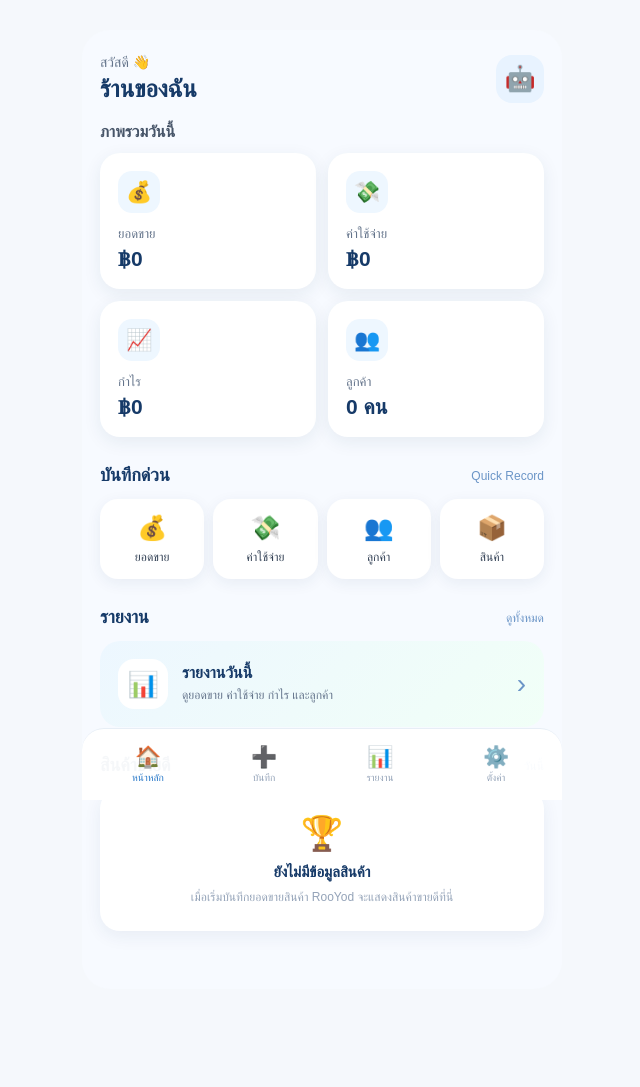
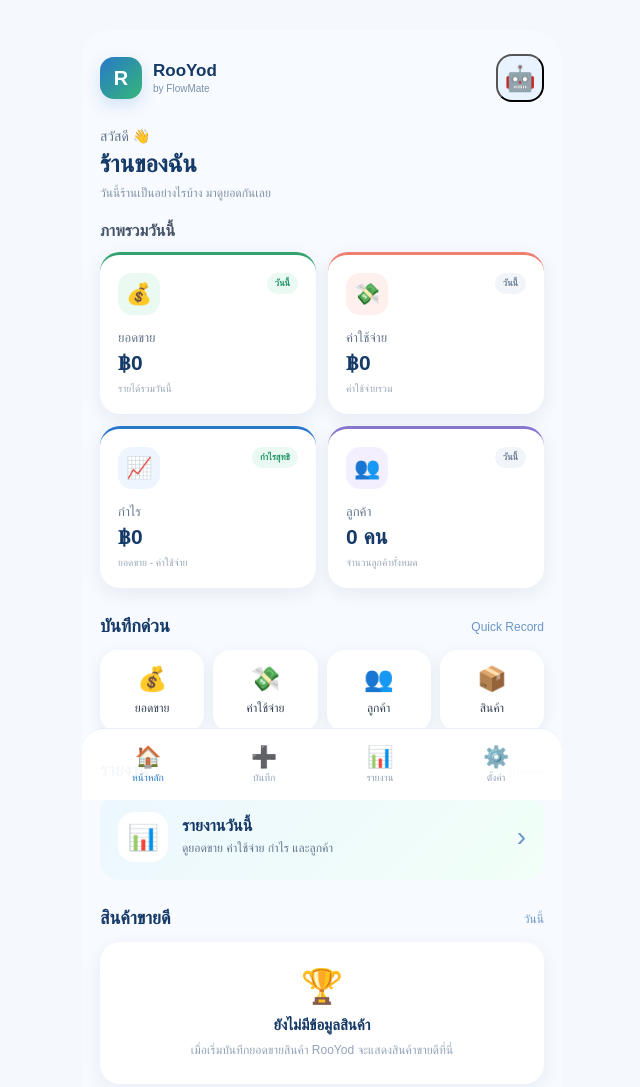
Before and after one commit to flowmate-th2026/flowmate-bot, a plain HTML site: page frontend/index.html in a window 1280 px wide. Shown: the top 1087 px of the page, without its empty margins (318-958 px from the left). Drawn offline with Linux system fonts and the light colour scheme.

Commit message:
day 26 improve RooYod dasboard v2

```diff
--- a/frontend/index.html
+++ b/frontend/index.html
@@ -21,15 +21,47 @@
     <div class="app-container">
 
         <header class="header">
-            <div>
-                <p class="greeting">สวัสดี 👋</p>
-                <h1 class="shop-name">ร้านของฉัน</h1>
-            </div>
 
-            <div class="profile-button">
-                🤖
-            </div>
-        </header>
+    <div class="brand-area">
+
+        <div class="brand-badge">
+            R
+        </div>
+
+        <div>
+            <p class="brand-name">
+                RooYod
+            </p>
+
+            <p class="brand-subtitle">
+                by FlowMate
+            </p>
+        </div>
+
+    </div>
+
+    <button class="profile-button">
+        🤖
+    </button>
+
+</header>
+
+
+<section class="welcome-section">
+
+    <p class="greeting">
+        สวัสดี 👋
+    </p>
+
+    <h1 class="shop-name">
+        ร้านของฉัน
+    </h1>
+
+    <p class="welcome-text">
+        วันนี้ร้านเป็นอย่างไรบ้าง มาดูยอดกันเลย
+    </p>
+
+</section>
 
 
         <section class="date-section">
@@ -39,43 +71,118 @@
 
         <section class="summary-grid">
 
-            <div class="summary-card">
-                <div class="card-icon">💰</div>
+            <div class="summary-card sales-card">
 
-                <div>
-                    <p class="card-label">ยอดขาย</p>
-                    <h2>฿0</h2>
+                <div class="card-top">
+
+                    <div class="card-icon">
+                        💰
+                    </div>
+
+                    <span class="card-status positive">
+                        วันนี้
+                    </span>
+
                 </div>
+
+                <p class="card-label">
+                    ยอดขาย
+                </p>
+
+                <h2>
+                    ฿0
+                </h2>
+
+                <p class="card-detail">
+                    รายได้รวมวันนี้
+                </p>
+
             </div>
 
 
-            <div class="summary-card">
-                <div class="card-icon">💸</div>
+            <div class="summary-card expense-card">
 
-                <div>
-                    <p class="card-label">ค่าใช้จ่าย</p>
-                    <h2>฿0</h2>
+                <div class="card-top">
+
+                    <div class="card-icon">
+                        💸
+                    </div>
+
+                    <span class="card-status">
+                        วันนี้
+                    </span>
+
                 </div>
+
+                <p class="card-label">
+                    ค่าใช้จ่าย
+                </p>
+
+                <h2>
+                    ฿0
+                </h2>
+
+                <p class="card-detail">
+                    ค่าใช้จ่ายรวม
+                </p>
+
             </div>
 
 
-            <div class="summary-card">
-                <div class="card-icon">📈</div>
+            <div class="summary-card profit-card">
 
-                <div>
-                    <p class="card-label">กำไร</p>
-                    <h2>฿0</h2>
+                <div class="card-top">
+
+                    <div class="card-icon">
+                        📈
+                    </div>
+
+                    <span class="card-status positive">
+                        กำไรสุทธิ
+                    </span>
+
                 </div>
+
+                <p class="card-label">
+                    กำไร
+                </p>
+
+                <h2>
+                    ฿0
+                </h2>
+
+                <p class="card-detail">
+                    ยอดขาย - ค่าใช้จ่าย
+                </p>
+
             </div>
 
+            <div class="summary-card customer-card">
 
-            <div class="summary-card">
-                <div class="card-icon">👥</div>
+                <div class="card-top">
 
-                <div>
-                    <p class="card-label">ลูกค้า</p>
-                    <h2>0 คน</h2>
+                    <div class="card-icon">
+                        👥
+                    </div>
+
+                    <span class="card-status">
+                        วันนี้
+                    </span>
+
                 </div>
+
+                <p class="card-label">
+                    ลูกค้า
+                </p>
+
+                <h2>
+                    0 คน
+                </h2>
+
+                <p class="card-detail">
+                    จำนวนลูกค้าทั้งหมด
+                </p>
+
             </div>
 
         </section>
--- a/frontend/style.css
+++ b/frontend/style.css
@@ -322,3 +322,186 @@ button {
         border-radius: 22px 22px 0 0;
     }
 }
+/* =========================
+   ROOYOD DASHBOARD V2
+========================= */
+
+.header {
+    margin-bottom: 26px;
+}
+
+.brand-area {
+    display: flex;
+    align-items: center;
+    gap: 11px;
+}
+
+.brand-badge {
+    width: 42px;
+    height: 42px;
+    border-radius: 14px;
+
+    display: flex;
+    align-items: center;
+    justify-content: center;
+
+    background: linear-gradient(
+        135deg,
+        #2878c8,
+        #35b779
+    );
+
+    color: #ffffff;
+    font-size: 20px;
+    font-weight: 800;
+
+    box-shadow:
+        0 6px 16px rgba(40, 120, 200, 0.18);
+}
+
+.brand-name {
+    font-size: 17px;
+    font-weight: 800;
+    color: #163a68;
+    line-height: 1.1;
+}
+
+.brand-subtitle {
+    margin-top: 3px;
+    font-size: 10px;
+    color: #7b91aa;
+}
+
+
+/* Welcome */
+
+.welcome-section {
+    margin-bottom: 20px;
+}
+
+.welcome-section .greeting {
+    margin-bottom: 5px;
+}
+
+.welcome-text {
+    margin-top: 6px;
+
+    color: #8292a5;
+    font-size: 12px;
+    line-height: 1.5;
+}
+
+
+/* KPI */
+
+.summary-card {
+    min-height: 160px;
+    position: relative;
+    overflow: hidden;
+
+    transition:
+        transform 0.2s ease,
+        box-shadow 0.2s ease;
+}
+
+.summary-card:hover {
+    transform: translateY(-2px);
+
+    box-shadow:
+        0 9px 24px rgba(30, 58, 95, 0.11);
+}
+
+.card-top {
+    display: flex;
+    align-items: flex-start;
+    justify-content: space-between;
+
+    margin-bottom: 15px;
+}
+
+.card-top .card-icon {
+    margin-bottom: 0;
+}
+
+.card-status {
+    padding: 5px 8px;
+
+    border-radius: 999px;
+
+    background: #f1f5f9;
+
+    color: #718096;
+    font-size: 9px;
+    font-weight: 600;
+}
+
+.card-status.positive {
+    background: #eafaf2;
+    color: #239667;
+}
+
+.card-detail {
+    margin-top: 7px;
+
+    color: #9aa8b7;
+    font-size: 10px;
+    line-height: 1.4;
+}
+
+
+/* Individual KPI identity */
+
+.sales-card {
+    border-top: 3px solid #31a36e;
+}
+
+.expense-card {
+    border-top: 3px solid #ef7e73;
+}
+
+.profit-card {
+    border-top: 3px solid #2878c8;
+}
+
+.customer-card {
+    border-top: 3px solid #8a75ce;
+}
+
+
+.sales-card .card-icon {
+    background: #eafaf2;
+}
+
+.expense-card .card-icon {
+    background: #fff0ee;
+}
+
+.profit-card .card-icon {
+    background: #edf5ff;
+}
+
+.customer-card .card-icon {
+    background: #f3efff;
+}
+
+
+/* Quick record improvement */
+
+.quick-button {
+    min-height: 82px;
+
+    transition:
+        transform 0.15s ease,
+        box-shadow 0.15s ease;
+}
+
+.quick-button:hover {
+    transform: translateY(-2px);
+
+    box-shadow:
+        0 7px 20px rgba(30, 58, 95, 0.11);
+}
+
+.quick-button:active {
+    transform: scale(0.97);
+}
```
